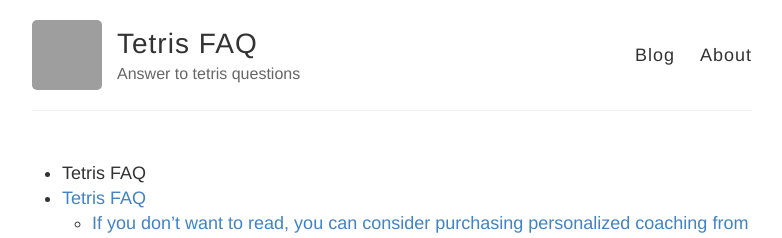
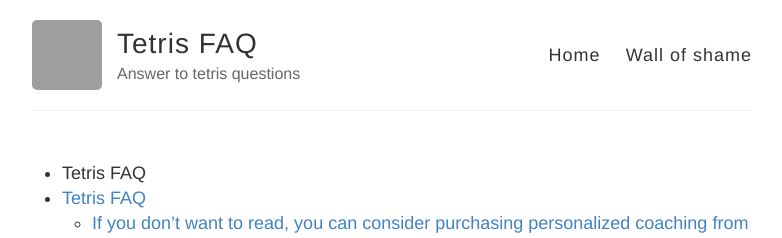
Before and after one commit to winterNebs/TETRIS-FAQ, a Jekyll site: the page built from index.md, in a window 1280 px wide and 900 px high. Shown: the top 238 px of the window, without its empty margins (248-1030 px from the left). Built offline with Jekyll 4.4.1, drawn with Linux system fonts in a browser that asks for light colours; our own code applies the rules of GitHub Pages for plain Markdown files; grey boxes are pictures that could not be loaded.

Commit message:
Update default.html

```diff
--- a/_layouts/default.html
+++ b/_layouts/default.html
@@ -27,8 +27,8 @@
           </div>
 
           <nav>
-            <a href="{{ site.baseurl }}/">Blog</a>
-            <a href="{{ site.baseurl }}/about">About</a>
+            <a href="{{ site.baseurl }}/">Home</a>
+            <a href="{{ site.baseurl }}/fbq">Wall of shame</a>
           </nav>
         </header>
       </div>
```
